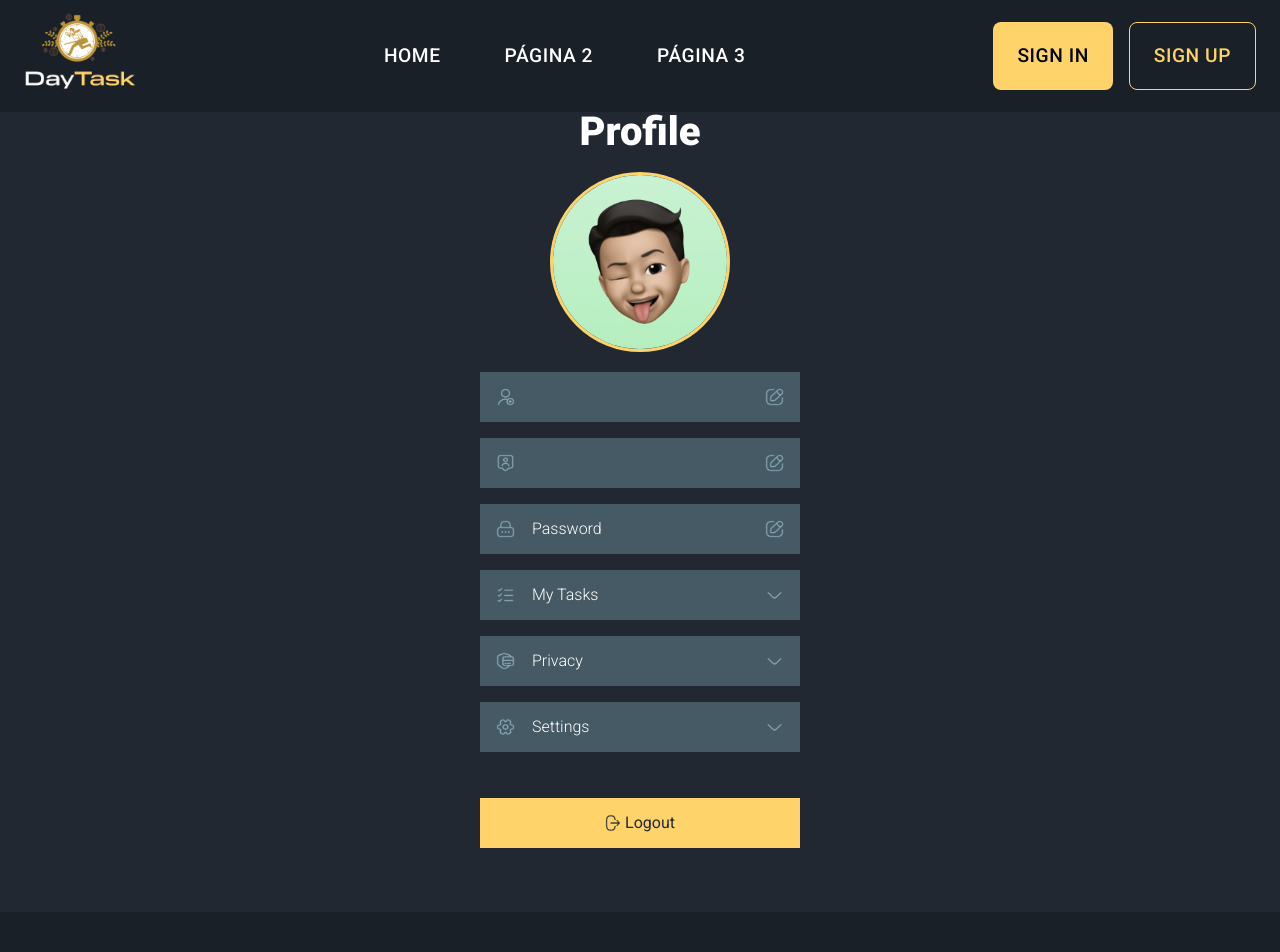
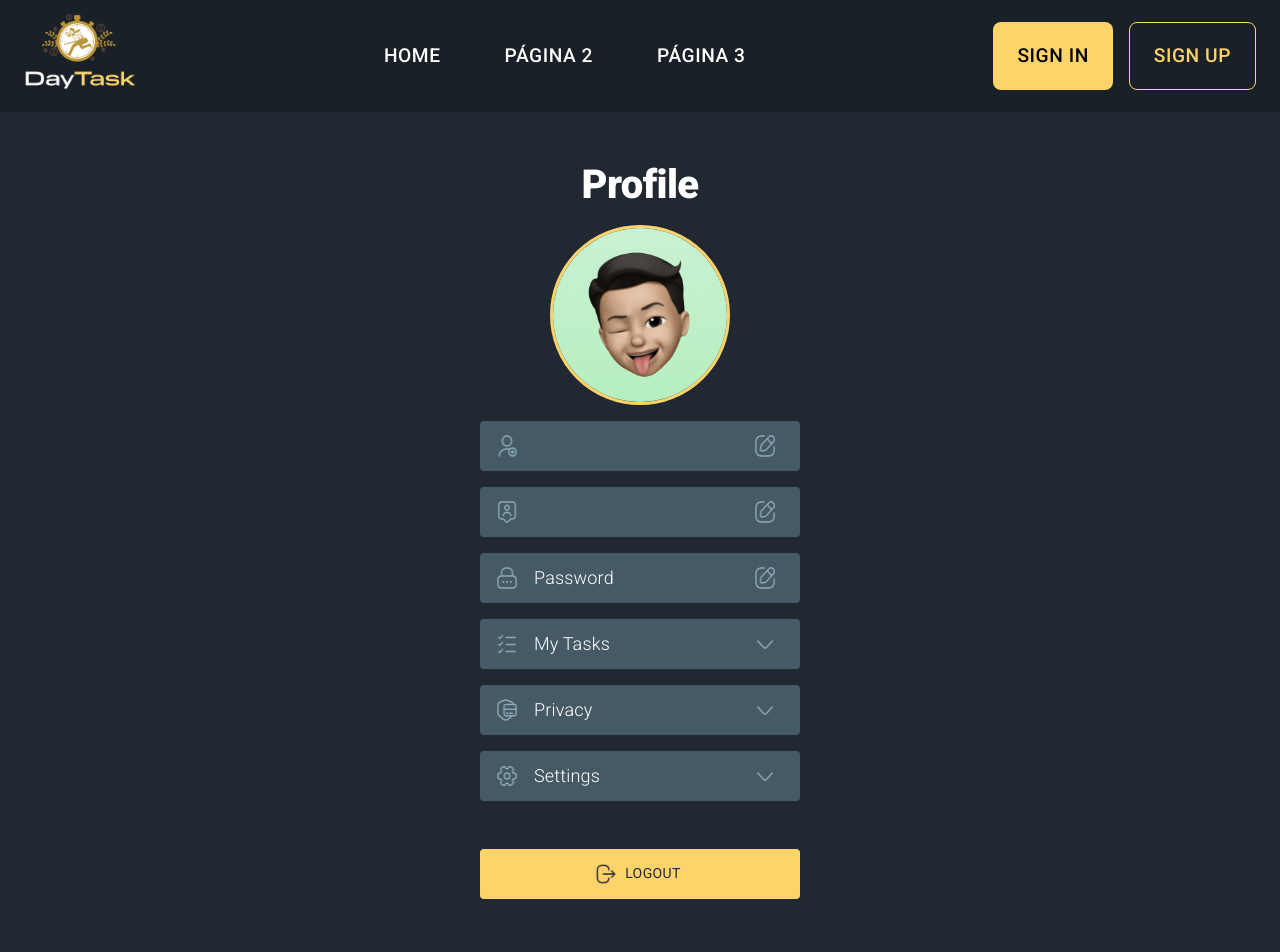
Before and after one commit to PedroAlencarr/WebProgPraticalWork, a React (Vite) app in the folder frontend/: page /profile in a window 1280 px wide. Shown: the top 952 px of the page. Built offline with nearby package versions, Linux system fonts and the light colour scheme.

Commit message:
converted page styles to mUI

```diff
--- a/frontend/src/pages/Profile/Profile.jsx
+++ b/frontend/src/pages/Profile/Profile.jsx
@@ -1,7 +1,12 @@
-import './Profile.scss';
 import React from 'react';
-import { Button } from '@mui/material';
-import { Link } from 'react-router-dom';
+import {
+  Avatar,
+  Box,
+  Button,
+  Typography,
+  IconButton,
+} from '@mui/material';
+import { styled } from '@mui/system';
 import ProfilePic from '../../assets/images/profile-placeholder.png';
 import Arrow from '../../assets/images/arrow-icon.png';
 import Edit from '../../assets/images/edit-icon.png';
@@ -14,58 +19,122 @@ import SettingsIcon from '../../assets/images/settings-icon.png';
 import LogoutIcon from '../../assets/images/logout-icon.png';
 
 
+const Section = styled(Box)({
+  display: 'flex',
+  flexDirection: 'column',
+  alignItems: 'center',
+  width: '100%',
+});
+
+const ProfileAvatar = styled(Avatar)(({ theme }) => ({
+  width: '180px',
+  height: '180px',
+  border: '3px solid #FED36A',
+  marginBottom: theme.spacing(2),
+  marginTop: theme.spacing(2),
+  transition: 'opacity 0.3s',
+  '&:hover': {
+    opacity: 0.9,
+  },
+}));
+
+const FieldButton = styled(Button)(({ theme }) => ({
+  backgroundColor: '#455A64',
+  color: 'white',
+  width: '25%',
+  height: '50px',
+  display: 'flex',
+  justifyContent: 'space-between',
+  alignItems: 'center',
+  marginBottom: theme.spacing(2),
+  fontWeight: 300,
+  paddingLeft: theme.spacing(2),
+  paddingRight: theme.spacing(2),
+  textTransform: 'none',
+  transition: 'background-color 0.3s',
+  '&:hover': {
+    backgroundColor: '#455a6480',
+  },
+}));
+
+const LogoutButton = styled(Button)(({ theme }) => ({
+  backgroundColor: '#FED36A',
+  color: '#212832',
+  width: '25%',
+  height: '50px',
+  fontWeight: 400,
+  marginTop: theme.spacing(4),
+  '&:hover': {
+    backgroundColor: '#fac746',
+  },
+}));
+
 export default function Profile() {
+    return (
+        <Section sx={{marginTop: '50px', marginBottom: '50px'}}>
+          <Typography
+            variant="h1"
+            sx={{
+              fontSize: '40px',
+              fontWeight: 900,
+              color: 'white',
+            }}
+          >
+            Profile
+          </Typography>
+          <ProfileAvatar alt="Profile Pic" src={ProfilePic} />
 
-  return (
-        <section className='profile__section'>
-            <h1>Profile</h1>
-            <img className='profile__pic' src={ProfilePic} alt="Profile Pic" />
-            <div className='field'>
-                <img className="icon" src={UserIcon} alt="" />
-                <div className='text__div'>
-                    <p></p>
-                </div>
-                <img className="icon" src={Edit} alt="" />
-            </div>
-            <div className='field'>
-                <img className="icon" src={EmailIcon} alt="" />
-                <div className='text__div'>
-                    <p></p>
-                </div>
-                <img className="icon" src={Edit} alt="" />
-            </div>
-            <div className='field'>
-                <img className="icon" src={PassIcon} alt="" />
-                <div className='text__div'>
-                    <p>Password</p>
-                </div>
-                <img className="icon" src={Edit} alt="" />
-            </div>
-            <div className='field'>
-                <img className="icon" src={TasksIcon} alt="" />
-                <div className='text__div'>
-                    <p>My Tasks</p>
-                </div>
-                <img className="icon" src={Arrow} alt="" />
-            </div>
-            <div className='field'>
-                <img className="icon" src={PrivacyIcon} alt="" />
-                <div className='text__div'>
-                    <p>Privacy</p>
-                </div>
-                <img className="icon" src={Arrow} alt="" />
-            </div>
-            <div className='field'>
-                <img className="icon" src={SettingsIcon} alt="" />
-                <div className='text__div'>
-                    <p>Settings</p>
-                </div>
-                <img className="icon" src={Arrow} alt="" />
-            </div>
-            <div className='logout'>
-                <img src={LogoutIcon} alt="" />
-                Logout
-            </div>
-        </section>
-  )
-}
+          <FieldButton sx={{width: {xs: '15rem', sm: '17rem', md: '20rem' }}}>
+            <img src={UserIcon} alt="Profile Info" style={{ width: '22px', height: '24px' }} />
+            <Typography sx={{ flexGrow: 1, textAlign: 'start', paddingLeft: '16px', fontSize: '18px', fontWeight: '300' }}></Typography>
+            <IconButton>
+              <img src={Edit} alt="Edit" style={{ width: '22px', height: '24px' }} />
+            </IconButton>
+          </FieldButton>
+
+          <FieldButton sx={{width: {xs: '15rem', sm: '17rem', md: '20rem' }}}>
+            <img src={EmailIcon} alt="Email" style={{ width: '22px', height: '24px'}} />
+            <Typography sx={{ flexGrow: 1, textAlign: 'start', paddingLeft: '16px', fontSize: '18px', fontWeight: '300' }}></Typography>
+            <IconButton>
+              <img src={Edit} alt="Edit" style={{ width: '22px', height: '24px' }} />
+            </IconButton>
+          </FieldButton>
+
+          <FieldButton sx={{width: {xs: '15rem', sm: '17rem', md: '20rem' }}}>
+            <img src={PassIcon} alt="Password" style={{ width: '22px', height: '24px' }} />
+            <Typography sx={{ flexGrow: 1, textAlign: 'start', paddingLeft: '16px', fontSize: '18px', fontWeight: '300' }}>Password</Typography>
+            <IconButton>
+              <img src={Edit} alt="Edit" style={{ width: '22px', height: '24px' }} />
+            </IconButton>
+          </FieldButton>
+
+          <FieldButton sx={{width: {xs: '15rem', sm: '17rem', md: '20rem' }}}>
+            <img src={TasksIcon} alt="My Tasks" style={{ width: '22px', height: '24px'  }} />
+            <Typography sx={{ flexGrow: 1, textAlign: 'start', paddingLeft: '16px', fontSize: '18px', fontWeight: '300' }}>My Tasks</Typography>
+            <IconButton>
+              <img src={Arrow} alt="Arrow" style={{ width: '22px', height: '24px' }} />
+            </IconButton>
+          </FieldButton>
+
+          <FieldButton sx={{width: {xs: '15rem', sm: '17rem', md: '20rem' }}}>
+            <img src={PrivacyIcon} alt="Privacy" style={{ width: '22px', height: '24px' }} />
+            <Typography sx={{ flexGrow: 1, textAlign: 'start', paddingLeft: '16px', fontSize: '18px', fontWeight: '300' }}>Privacy</Typography>
+            <IconButton>
+              <img src={Arrow} alt="Arrow" style={{ width: '22px', height: '24px' }} />
+            </IconButton>
+          </FieldButton>
+
+          <FieldButton sx={{width: {xs: '15rem', sm: '17rem', md: '20rem' }}}>
+            <img src={SettingsIcon} alt="Settings" style={{ width: '22px', height: '24px' }} />
+            <Typography sx={{ flexGrow: 1, textAlign: 'start', paddingLeft: '16px', fontSize: '18px', fontWeight: '300' }}>Settings</Typography>
+            <IconButton>
+              <img src={Arrow} alt="Arrow" style={{ width: '22px', height: '24px' }} />
+            </IconButton>
+          </FieldButton>
+
+          <LogoutButton sx={{width: {xs: '15rem', sm: '17rem', md: '20rem' }}} startIcon={<img src={LogoutIcon} alt="Logout" style={{ width: '22px', height: '22px' }} />}>
+            Logout
+          </LogoutButton>
+        </Section>
+      );
+    }
--- a/frontend/src/pages/Profile/Profile.scss
+++ b/frontend/src/pages/Profile/Profile.scss
@@ -1,100 +1 @@
 @import "../../assets/styles/index.scss";
-
-.profile__section{
-    width: 100%;
-    display: flex;
-    justify-content: center;
-    align-items: center;
-    flex-direction: column;
-}
-
-.profile__pic{
-    width: 180px;
-    border-radius: 100%;
-    margin-bottom: 20px;
-    margin-top: 20px;
-    border: 3px solid #FED36A;
-    transition: 0.3s;
-}
-
-.profile__pic:hover{
-    opacity: 0.9;
-    transition: 0.3s;
-}
-
-.field{
-    background-color: #455A64;
-    width: 25%;
-    height: 50px;
-    display: flex;
-    justify-content:space-between;
-    align-items: center;
-    margin-bottom: 16px;
-    font-weight: 300;
-    padding-left: 16px;
-    padding-right: 16px;
-    transition: 0.3s;
-}
-
-.field:hover{
-    background-color: #455a6480;
-    transition: 0.3s;
-    cursor: pointer;
-}
-
-.text__div{
-    width: 75%;
-}
-
-p{
-    color: white;
-}
-
-h1{
-    color: white;
-    font-size: 40px;
-    font-weight: 900;
-}
-
-.icon{
-    border: 0;
-    text-decoration: none;
-    width: 1.2em;
-    height: 35%;
-}
-
-.logout{
-    background-color: #FED36A;
-    color: #212832;
-    width: 25%;
-    height: 50px;
-    display: flex;
-    justify-content: center;
-    align-items: center;
-    font-weight: 400;
-    margin-bottom: 20px;
-    margin-top:30px;
-    transition: 0.3s;
-}
-
-.logout img{
-    width: 5%;
-    height: 35%;
-    margin-right: 4px;
-}
-
-.logout:hover{
-    transition: 0.3s;
-    background-color: #fac746;
-    cursor: pointer;
-}
-
-@media screen and (max-width: 912px){
-    .field{
-        width: 60%;
-    }
-
-    .logout{
-        width: 60%;
-    }
-}
```
